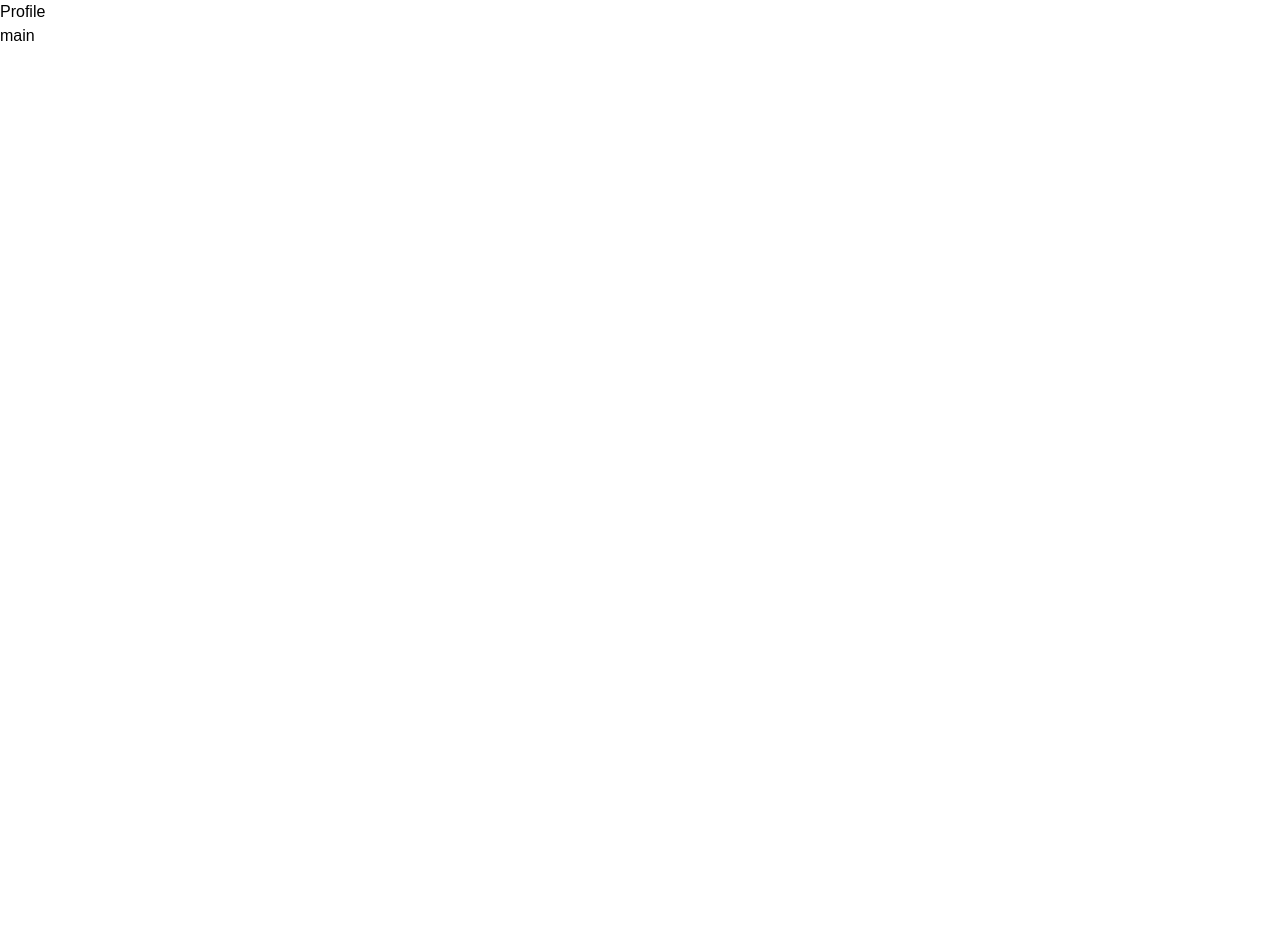
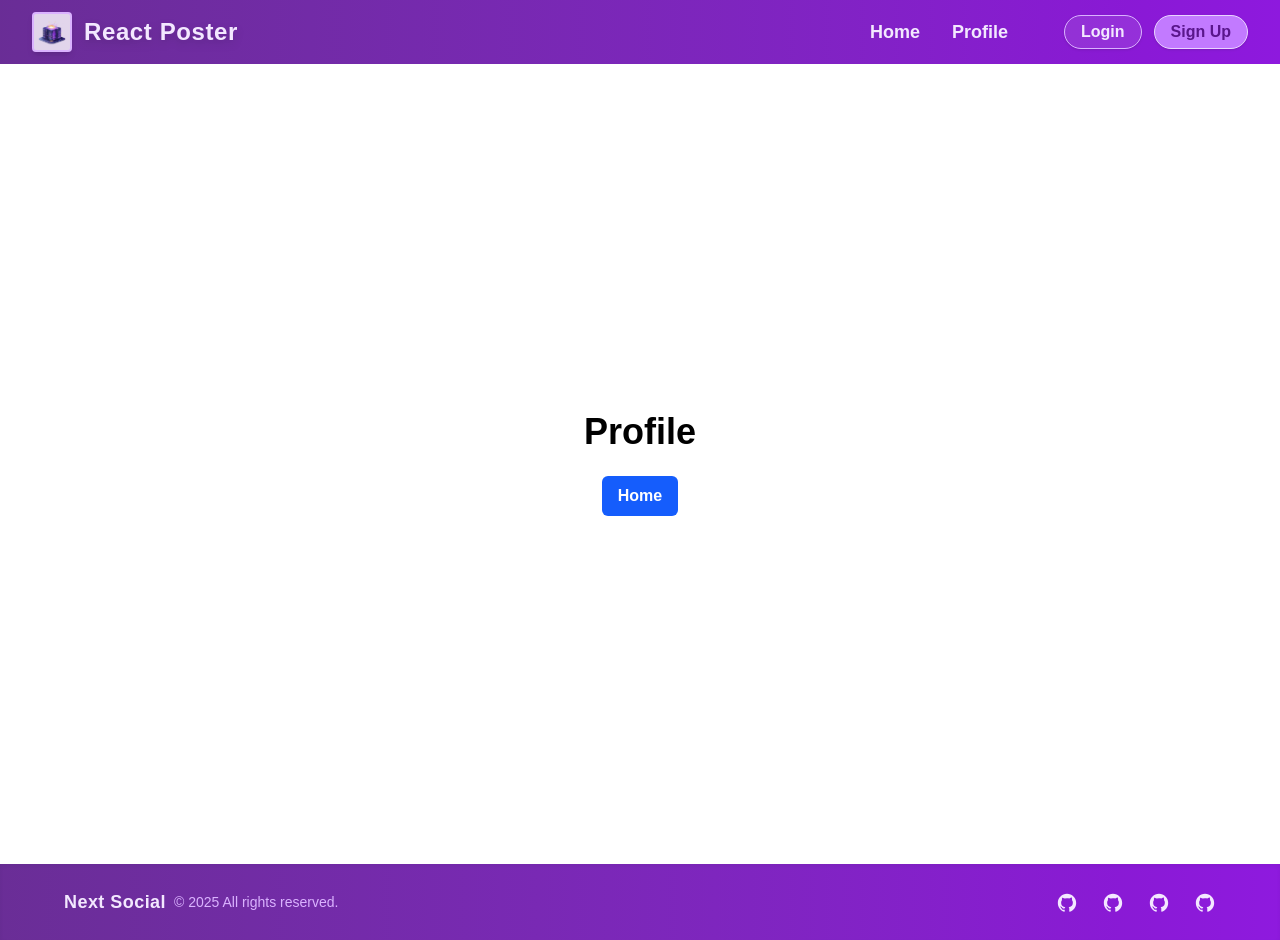
Before and after one commit to narokamyraid199999/NextJs-Poster, a Next.js app: page /profile in a window 1280 px wide. Before the commit the page ends 800 px from the top, so only its background shows below. Built offline with nearby package versions, Linux system fonts and the light colour scheme.

Commit message:
feat: add footer and navbar and seperate the poster to a component

```diff
--- a/app/layout.jsx
+++ b/app/layout.jsx
@@ -1,4 +1,6 @@
 import "./globals.css";
+import NavBar from "@/components/NavBar/NavBar";
+import Footer from "@/components/Footer/Footer";
 
 export const metadata = {
   title: "NextJS Course App",
@@ -8,7 +10,11 @@ export const metadata = {
 export default function RootLayout({ children }) {
   return (
     <html lang="en">
-      <body>{children}</body>
+      <body>
+        <NavBar />
+        {children}
+        <Footer />
+      </body>
     </html>
   );
 }
--- a/app/profile/page.jsx
+++ b/app/profile/page.jsx
@@ -12,12 +12,16 @@ export default async function Profile() {
   const color = await getColor();
   return (
     <>
-      <header>
-        <h1>Profile</h1>
-      </header>
-
-      <main>
-        <p>main</p>
+      <main className="min-h-screen flex flex-col items-center justify-center h-full">
+        <div className="flex flex-col items-center justify-center">
+          <h1 className="text-4xl font-bold">Profile</h1>
+          <Link
+            className="py-2 px-4 bg-blue-600 text-center text-white rounded-md mt-6 font-semibold"
+            href="/"
+          >
+            Home
+          </Link>
+        </div>
       </main>
     </>
   );
--- /dev/null
+++ b/components/Footer/Footer.jsx
@@ -0,0 +1,89 @@
+export default function Footer() {
+  return (
+    <footer className="w-full bg-gradient-to-r from-purple-900/90 to-purple-700/90 text-purple-100 py-6 px-8  shadow-inner">
+      <div className="max-w-6xl mx-auto flex flex-col md:flex-row items-center justify-between gap-4">
+        <div className="flex items-center gap-2">
+          <span className="font-extrabold text-lg tracking-wide">
+            Next Social
+          </span>
+          <span className="text-purple-300 text-sm">
+            © {new Date().getFullYear()} All rights reserved.
+          </span>
+        </div>
+        <div className="flex gap-6 items-center">
+          <a
+            href="https://github.com/"
+            target="_blank"
+            rel="noopener noreferrer"
+            className="hover:text-white transition-colors duration-200"
+          >
+            <svg
+              width="22"
+              height="22"
+              fill="currentColor"
+              viewBox="0 0 24 24"
+              className="inline align-middle"
+            >
+              <path d="M12 2C6.477 2 2 6.484 2 12.021c0 4.428 2.865 8.184 6.839 9.504.5.092.682-.217.682-.482 0-.237-.009-.868-.014-1.703-2.782.605-3.369-1.342-3.369-1.342-.454-1.154-1.11-1.462-1.11-1.462-.908-.62.069-.608.069-.608 1.004.07 1.532 1.032 1.532 1.032.892 1.53 2.341 1.088 2.91.832.092-.647.35-1.088.636-1.339-2.221-.253-4.555-1.113-4.555-4.951 0-1.093.39-1.988 1.029-2.688-.103-.253-.446-1.272.098-2.65 0 0 .84-.27 2.75 1.025A9.564 9.564 0 0 1 12 6.844c.85.004 1.705.115 2.504.337 1.909-1.295 2.748-1.025 2.748-1.025.546 1.378.202 2.397.1 2.65.64.7 1.028 1.595 1.028 2.688 0 3.847-2.337 4.695-4.566 4.944.36.31.68.921.68 1.857 0 1.34-.012 2.422-.012 2.753 0 .267.18.578.688.48C19.138 20.2 22 16.447 22 12.021 22 6.484 17.523 2 12 2z" />
+            </svg>
+          </a>
+
+          {/* LinkedIn */}
+          <a
+            href="https://www.linkedin.com/in/jose-luis-garcia-garcia-5000000000/"
+            target="_blank"
+            rel="noopener noreferrer"
+            className="hover:text-white transition-colors duration-200"
+          >
+            {/* generate a linkedin svg icon */}
+            <svg
+              width="22"
+              height="22"
+              fill="currentColor"
+              viewBox="0 0 24 24"
+              className="inline align-middle"
+            >
+              <path d="M12 2C6.477 2 2 6.484 2 12.021c0 4.428 2.865 8.184 6.839 9.504.5.092.682-.217.682-.482 0-.237-.009-.868-.014-1.703-2.782.605-3.369-1.342-3.369-1.342-.454-1.154-1.11-1.462-1.11-1.462-.908-.62.069-.608.069-.608 1.004.07 1.532 1.032 1.532 1.032.892 1.53 2.341 1.088 2.91.832.092-.647.35-1.088.636-1.339-2.221-.253-4.555-1.113-4.555-4.951 0-1.093.39-1.988 1.029-2.688-.103-.253-.446-1.272.098-2.65 0 0 .84-.27 2.75 1.025A9.564 9.564 0 0 1 12 6.844c.85.004 1.705.115 2.504.337 1.909-1.295 2.748-1.025 2.748-1.025.546 1.378.202 2.397.1 2.65.64.7 1.028 1.595 1.028 2.688 0 3.847-2.337 4.695-4.566 4.944.36.31.68.921.68 1.857 0 1.34-.012 2.422-.012 2.753 0 .267.18.578.688.48C19.138 20.2 22 16.447 22 12.021 22 6.484 17.523 2 12 2z" />
+            </svg>
+          </a>
+
+          {/* Instagram */}
+          <a
+            href="https://www.instagram.com/jose_luis_garcia_garcia/"
+            target="_blank"
+            rel="noopener noreferrer"
+            className="hover:text-white transition-colors duration-200"
+          >
+            <svg
+              width="22"
+              height="22"
+              fill="currentColor"
+              viewBox="0 0 24 24"
+              className="inline align-middle"
+            >
+              <path d="M12 2C6.477 2 2 6.484 2 12.021c0 4.428 2.865 8.184 6.839 9.504.5.092.682-.217.682-.482 0-.237-.009-.868-.014-1.703-2.782.605-3.369-1.342-3.369-1.342-.454-1.154-1.11-1.462-1.11-1.462-.908-.62.069-.608.069-.608 1.004.07 1.532 1.032 1.532 1.032.892 1.53 2.341 1.088 2.91.832.092-.647.35-1.088.636-1.339-2.221-.253-4.555-1.113-4.555-4.951 0-1.093.39-1.988 1.029-2.688-.103-.253-.446-1.272.098-2.65 0 0 .84-.27 2.75 1.025A9.564 9.564 0 0 1 12 6.844c.85.004 1.705.115 2.504.337 1.909-1.295 2.748-1.025 2.748-1.025.546 1.378.202 2.397.1 2.65.64.7 1.028 1.595 1.028 2.688 0 3.847-2.337 4.695-4.566 4.944.36.31.68.921.68 1.857 0 1.34-.012 2.422-.012 2.753 0 .267.18.578.688.48C19.138 20.2 22 16.447 22 12.021 22 6.484 17.523 2 12 2z" />
+            </svg>
+          </a>
+
+          {/* Facebook */}
+          <a
+            href="https://www.facebook.com/jose.luis.garcia.garcia.5000000000/"
+            target="_blank"
+            rel="noopener noreferrer"
+            className="hover:text-white transition-colors duration-200"
+          >
+            <svg
+              width="22"
+              height="22"
+              fill="currentColor"
+              viewBox="0 0 24 24"
+              className="inline align-middle"
+            >
+              <path d="M12 2C6.477 2 2 6.484 2 12.021c0 4.428 2.865 8.184 6.839 9.504.5.092.682-.217.682-.482 0-.237-.009-.868-.014-1.703-2.782.605-3.369-1.342-3.369-1.342-.454-1.154-1.11-1.462-1.11-1.462-.908-.62.069-.608.069-.608 1.004.07 1.532 1.032 1.532 1.032.892 1.53 2.341 1.088 2.91.832.092-.647.35-1.088.636-1.339-2.221-.253-4.555-1.113-4.555-4.951 0-1.093.39-1.988 1.029-2.688-.103-.253-.446-1.272.098-2.65 0 0 .84-.27 2.75 1.025A9.564 9.564 0 0 1 12 6.844c.85.004 1.705.115 2.504.337 1.909-1.295 2.748-1.025 2.748-1.025.546 1.378.202 2.397.1 2.65.64.7 1.028 1.595 1.028 2.688 0 3.847-2.337 4.695-4.566 4.944.36.31.68.921.68 1.857 0 1.34-.012 2.422-.012 2.753 0 .267.18.578.688.48C19.138 20.2 22 16.447 22 12.021 22 6.484 17.523 2 12 2z" />
+            </svg>
+          </a>
+        </div>
+      </div>
+    </footer>
+  );
+}
--- /dev/null
+++ b/components/NavBar/NavBar.jsx
@@ -0,0 +1,56 @@
+"use client";
+
+import Link from "next/link";
+import { useEffect, useState } from "react";
+
+export default function NavBar() {
+  const [scrolled, setScrolled] = useState(false);
+
+  useEffect(() => {
+    const handleScroll = () => {
+      setScrolled(window.scrollY > 10);
+    };
+    window.addEventListener("scroll", handleScroll);
+    return () => window.removeEventListener("scroll", handleScroll);
+  }, []);
+
+  return (
+    <nav
+      className={`sticky top-0 z-50 transition-shadow duration-300 backdrop-blur-md bg-gradient-to-r from-purple-900/90 to-purple-700/90 px-8 py-3 flex items-center justify-between ${
+        scrolled ? "shadow-sm" : "shadow-none"
+      }`}
+    >
+      <div className="flex items-center gap-3">
+        <img
+          src="/logo.png"
+          alt="Logo"
+          className="h-10 w-10 rounded shadow-md bg-white/80 p-1 border-2 border-purple-300"
+        />
+        <span className="text-2xl font-extrabold text-purple-100 tracking-wide drop-shadow-lg select-none">
+          React Poster
+        </span>
+      </div>
+      <div className="flex gap-8 items-center">
+        <Link href="/">
+          <span className="text-purple-100 hover:text-white font-semibold text-lg transition-colors duration-200 cursor-pointer">
+            Home
+          </span>
+        </Link>
+        <Link href="/profile">
+          <span className="text-purple-100 hover:text-white font-semibold text-lg transition-colors duration-200 cursor-pointer">
+            Profile
+          </span>
+        </Link>
+        {/* Auth Actions */}
+        <div className="flex gap-3 ml-6">
+          <button className="px-4 py-1 rounded-full bg-white/10 text-purple-100 border border-purple-300 hover:bg-purple-200 hover:text-purple-900 font-bold transition-colors duration-200 shadow-sm">
+            Login
+          </button>
+          <button className="px-4 py-1 rounded-full bg-purple-400 text-purple-900 font-bold border border-purple-200 hover:bg-purple-200 hover:text-purple-700 transition-colors duration-200 shadow-sm">
+            Sign Up
+          </button>
+        </div>
+      </div>
+    </nav>
+  );
+}
--- a/components/Poster/Poster.jsx
+++ b/components/Poster/Poster.jsx
@@ -62,7 +62,7 @@ export default function Poster() {
             {posts.length > 0
               ? posts.map((post, index) => (
                   <motion.div
-                    className="flex-auto overflow-hidden "
+                    className="flex-auto max-w-full"
                     key={post.id}
                     initial={{ opacity: 0, y: 40 }}
                     animate={{ opacity: 1, y: 0 }}
@@ -70,7 +70,7 @@ export default function Poster() {
                     transition={{ type: "spring", stiffness: 300, damping: 30 }}
                   >
                     <PostCard>
-                      <div className="flex relative overflow-auto flex-col gap-y-3 bg-gradient-to-r  from-purple-300 to-purple-400 rounded-lg px-4 py-6 shadow-sm">
+                      <div className="flex relative flex-col gap-y-3 bg-gradient-to-r  from-purple-300 to-purple-400 rounded-lg px-4 py-6 shadow-sm">
                         <div className="absolute top-4 right-4">
                           <div className="flex gap-x-3 flex-row-reverse items-center">
                             <PostDeleteButton
@@ -84,8 +84,10 @@ export default function Poster() {
                           </div>
                         </div>
 
-                        <p className="text-lg font-semibold">{post.subject}</p>
-                        <p className="font-medium italic text-xl">
+                        <p className="text-lg font-semibold break-words">
+                          {post.subject}
+                        </p>
+                        <p className="font-medium italic text-xl break-words">
                           {post.title}
                         </p>
                       </div>
```
Also changed, not shown: 1 other file (tests, documents, lock files or other folders).
